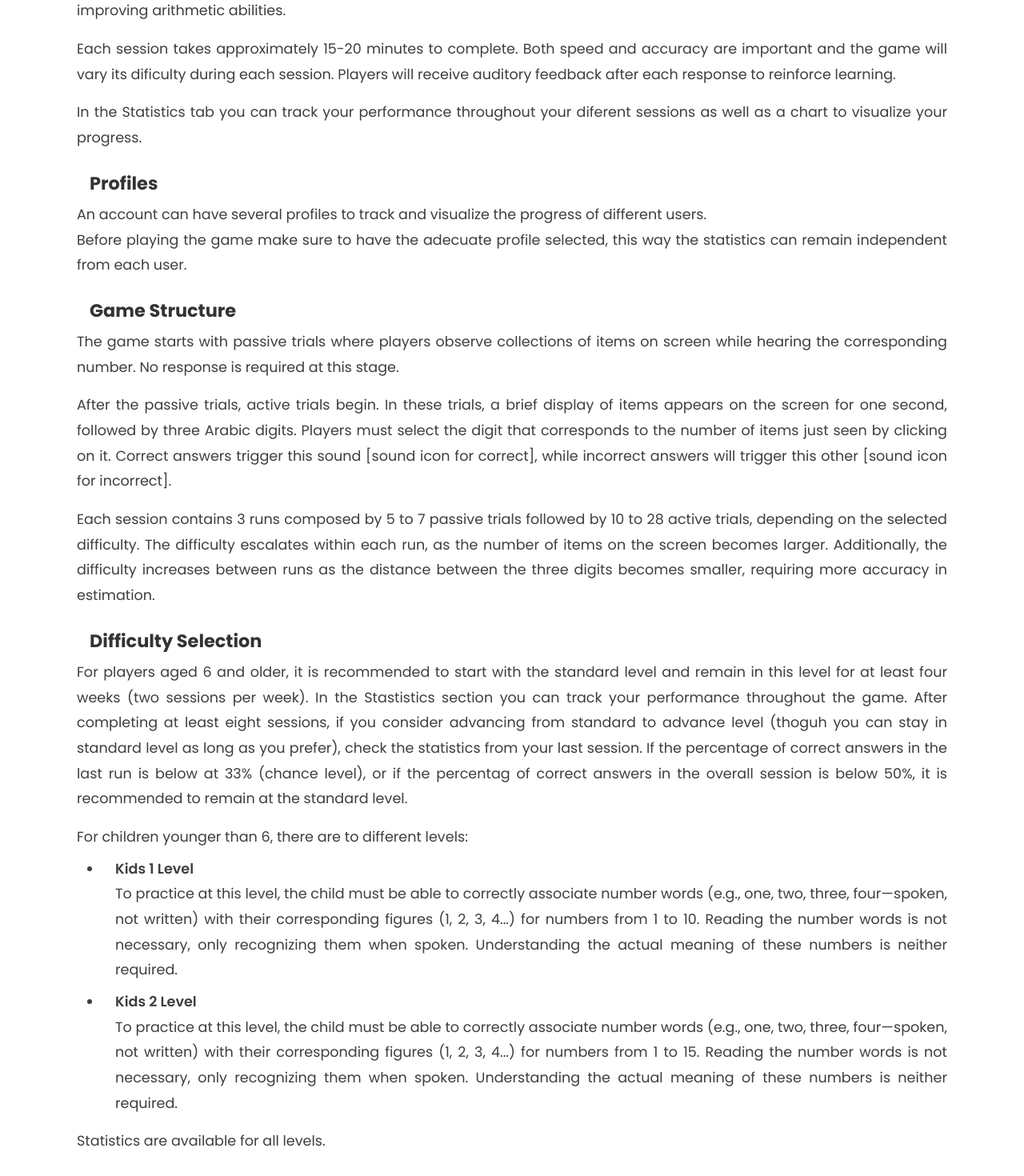
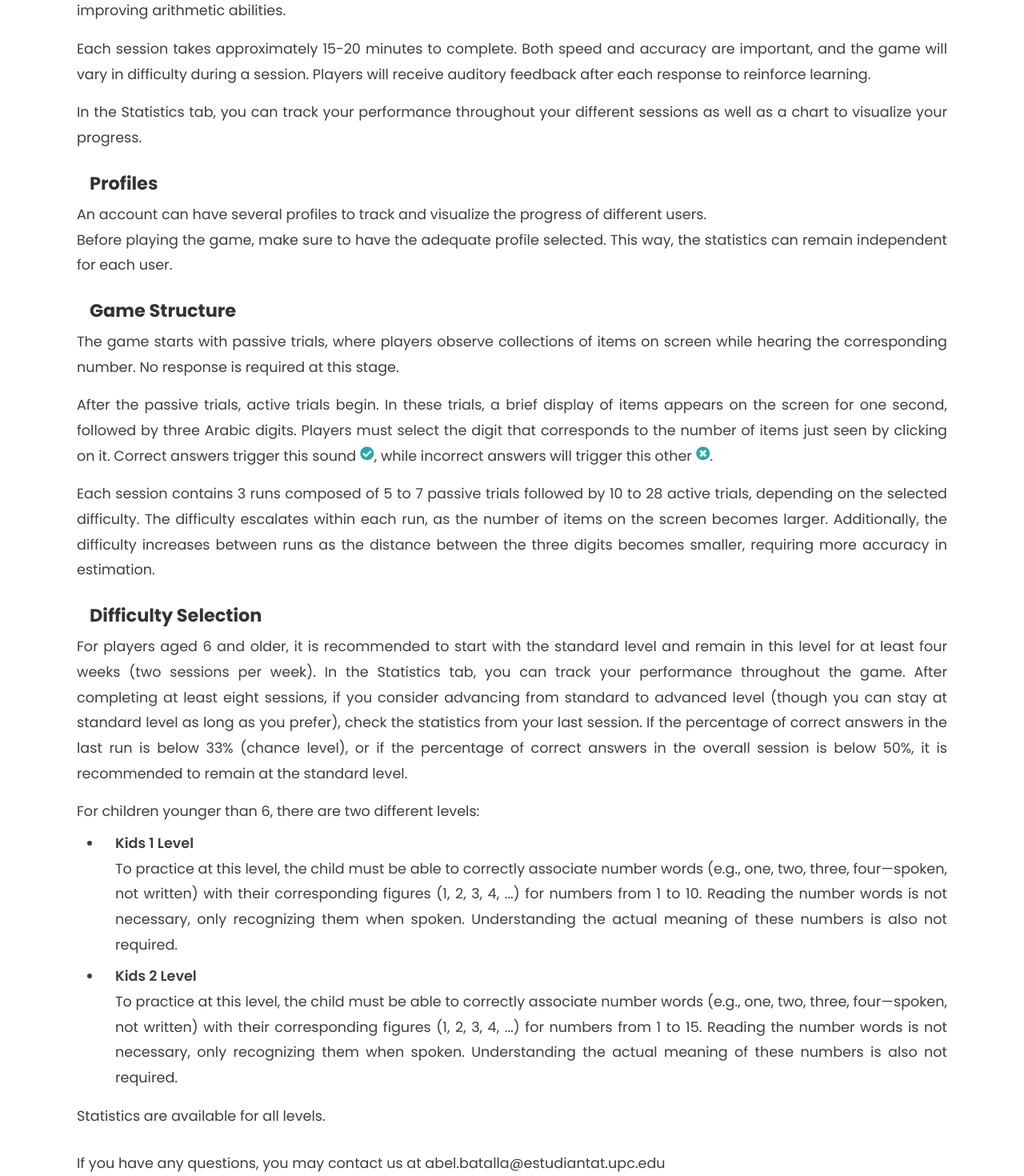
Before and after one commit to AbelBatalla/Digits, a React (Create React App) app: page /info in a window 1280 px wide. Shown: the part 1060-2530 px from the top of the page at 80% size. Built offline with nearby package versions, Linux system fonts and the light colour scheme; no server answers.

Commit message:
info page spell check and audio

```diff
--- a/src/Components/Pages/Other.jsx
+++ b/src/Components/Pages/Other.jsx
@@ -1,8 +1,22 @@
-import React, {useEffect} from "react";
+import React, { useEffect, useRef } from "react";
 import styles from "./Other.module.css";
-import { Link } from "react-router-dom";
+import { FaCheckCircle, FaTimesCircle } from 'react-icons/fa'; // Importing icons from react-icons
 
 const Other = () => {
+    const correctSound = useRef(new Audio('/sounds/correct.mp3'));
+    const incorrectSound = useRef(new Audio('/sounds/incorrect.mp3'));
+
+    const playCorrectSound = () => {
+        if (correctSound.current) {
+            correctSound.current.play().then(r => {});
+        }
+    };
+
+    const playIncorrectSound = () => {
+        if (incorrectSound.current) {
+            incorrectSound.current.play().then(r => {});
+        }
+    };
 
     useEffect(() => {
         const hash = window.location.hash;
@@ -22,13 +36,10 @@ const Other = () => {
                     <p className={styles.homepageParagraph}>
                         The Digits game trains users to map estimated quantities onto symbolic numbers, improving
                         arithmetic skills. This practice enhances the accuracy in estimating quantities (without
-                        counting
-                        individual items) and strengthens the connection between intuitive estimation of quantities and
+                        counting individual items) and strengthens the connection between intuitive estimation of quantities and
                         their corresponding symbolic numbers, leading to significant improvements in arithmetic in a
-                        short
-                        time. The Digits game is effective because it bridges the gap between non-symbolic number sense
-                        and
-                        symbolic arithmetic, which is critical for developing higher-level math skills.
+                        short time. The Digits game is effective because it bridges the gap between non-symbolic number sense
+                        and symbolic arithmetic, which is critical for developing higher-level math skills.
                     </p>
                     <p className={styles.homepageParagraph}>
                     For more scientific insights into how and why the Digits game improves math performance, you can
@@ -46,7 +57,7 @@ const Other = () => {
                     directly training the mapping between estimated quantities and Arabic digits could improve math
                     proficiency. The limitations of the study version included a fixed number of sessions (only 8 were
                     created) and the use of static images for the collections of items. There were no different levels,
-                    as it was specifically designed for 7-8 year olds. In fact, considering the narrow scope of the
+                    as it was specifically designed for 7 to 8 year-olds. In fact, considering the narrow scope of the
                     study’s requirements, the game wasn’t even programmed with a complex computer language, but rather
                     through a graphical interface to simplify its creation.
                     </p>
@@ -61,66 +72,68 @@ const Other = () => {
                 <div className={styles.homepageText}>
                     <p className={styles.homepageParagraph}>
                         To see results, it is recommended to play at least two sessions per week for four weeks.
-                        However,
-                        continued practice will further reinforce the link between estimating quantities and identifying
+                        However, continued practice will further reinforce the link between estimating quantities and identifying
                         the corresponding Arabic digits, ultimately improving arithmetic abilities.
                     </p>
                     <p className={styles.homepageParagraph}>
                         Each session takes approximately 15-20 minutes to complete. Both speed and accuracy are
-                        important and the game will vary its dificulty during each session. Players will receive
+                        important, and the game will vary in difficulty during a session. Players will receive
                         auditory feedback after each response to reinforce learning.
                     </p>
                     <p className={styles.homepageParagraph}>
-                        In the Statistics tab you can track your performance throughout your diferent sessions as
+                        In the Statistics tab, you can track your performance throughout your different sessions as
                         well as a chart to visualize your progress.
                     </p>
                     <h1 className={styles.homepageSubSubTitle}>Profiles</h1>
                     <p className={styles.homepageParagraph}>
                         An account can have several profiles to track and visualize the progress of different users.
                         <br></br>
-                        Before playing the game make sure to have the adecuate profile selected, this way the statistics
-                        can remain independent from each user.
+                        Before playing the game, make sure to have the adequate profile selected. This way, the statistics
+                        can remain independent for each user.
                     </p>
 
                     <h1 className={styles.homepageSubSubTitle}>Game Structure</h1>
                     <p className={styles.homepageParagraph}>
-                        The game starts with passive trials where players observe collections of items on screen while
+                        The game starts with passive trials, where players observe collections of items on screen while
                         hearing the corresponding number. No response is required at this stage.
                     </p>
                     <p className={styles.homepageParagraph}>
                         After the passive trials, active trials begin. In these trials, a brief display of items appears
-                        on
-                        the screen for one second, followed by three Arabic digits. Players must select the digit that
+                        on the screen for one second, followed by three Arabic digits. Players must select the digit that
                         corresponds to the number of items just seen by clicking on it. Correct answers trigger this
                         sound
-                        [sound icon for correct], while incorrect answers will trigger this other [sound icon for
-                        incorrect].
+                        <FaCheckCircle
+                        className={styles.icon}
+                        onClick={playCorrectSound}
+                        title="Correct sound"
+                        style={{ cursor: 'pointer', marginLeft: '5px' }}
+                        />
+                        , while incorrect answers will trigger this other
+                        <FaTimesCircle
+                        className={styles.icon}
+                        onClick={playIncorrectSound}
+                        title="Incorrect sound"
+                        style={{ cursor: 'pointer', marginLeft: '5px' }}
+                        />.
                     </p>
                     <p className={styles.homepageParagraph}>
-                        Each session contains 3 runs composed by 5 to 7 passive trials followed by 10 to 28 active
+                        Each session contains 3 runs composed of 5 to 7 passive trials followed by 10 to 28 active
                         trials, depending on the selected difficulty. The difficulty escalates within each run, as the
-                        number of
-                        items on the screen becomes larger. Additionally, the difficulty increases between runs as the
+                        number of items on the screen becomes larger. Additionally, the difficulty increases between runs as the
                         distance between the three digits becomes smaller, requiring more accuracy in estimation.
                     </p>
                     <h1 className={styles.homepageSubSubTitle}>Difficulty Selection</h1>
                     <p className={styles.homepageParagraph}>
                         For players aged 6 and older, it is recommended to start with the standard level and remain in
-                        this
-                        level for at least four weeks (two sessions per week). In the Stastistics section you can track
-                        your
-                        performance throughout the game. After completing at least eight sessions, if you consider
-                        advancing
-                        from standard to advance level (thoguh you can stay in standard level as long as you prefer),
-                        check
-                        the statistics from your last session. If the percentage of correct answers in the last run is
-                        below
-                        at 33% (chance level), or if the percentag of correct answers in the overall session is below
-                        50%,
-                        it is recommended to remain at the standard level.
+                        this level for at least four weeks (two sessions per week). In the Statistics tab, you can track
+                        your performance throughout the game. After completing at least eight sessions, if you consider
+                        advancing from standard to advanced level (though you can stay at standard level as long as you prefer),
+                        check the statistics from your last session. If the percentage of correct answers in the last run is
+                        below 33% (chance level), or if the percentage of correct answers in the overall session is below
+                        50%, it is recommended to remain at the standard level.
                     </p>
                     <p className={styles.homepageListIntro}>
-                        For children younger than 6, there are to different levels:
+                        For children younger than 6, there are two different levels:
                     </p>
                     <ul className={styles.homepageList}>
                         <li className={styles.homepageListItem}>
@@ -128,19 +141,18 @@ const Other = () => {
                             <br></br>
                             To practice at this level, the child must be able to correctly associate
                             number words (e.g., one, two, three, four—spoken, not written) with their corresponding
-                            figures (1, 2, 3, 4...) for numbers from 1 to 10. Reading the number words is not necessary,
+                            figures (1, 2, 3, 4, ...) for numbers from 1 to 10. Reading the number words is not necessary,
                             only recognizing them when spoken. Understanding the actual meaning of these numbers is
-                            neither required.
+                            also not required.
                         </li>
                         <li className={styles.homepageListItem}>
                             <strong className={styles.homepageListItemTitle}>Kids 2 Level</strong>
                             <br></br>
-                            To practice at this
-                            level, the child must be able to correctly associate
+                            To practice at this level, the child must be able to correctly associate
                             number words (e.g., one, two, three, four—spoken, not written) with their corresponding
-                            figures (1, 2, 3, 4...) for numbers from 1 to 15. Reading the number words is not necessary,
+                            figures (1, 2, 3, 4, ...) for numbers from 1 to 15. Reading the number words is not necessary,
                             only recognizing them when spoken. Understanding the actual meaning of these numbers is
-                            neither required.
+                            also not required.
                         </li>
                     </ul>
                     <p className={styles.homepageParagraph}>
@@ -149,7 +161,7 @@ const Other = () => {
                 </div>
                 <div className={styles.homepageText}>
                     <p className={styles.homepageParagraph}>
-                        If you any question you can contact to @gmail.com
+                        If you have any questions, you may contact us at abel.batalla@estudiantat.upc.edu
                     </p>
                 </div>
             </div>
--- a/src/Components/Pages/Other.module.css
+++ b/src/Components/Pages/Other.module.css
@@ -29,12 +29,12 @@
 }
 
 .homepageText {
-    font-size: 1.1rem; /* Slightly larger text for readability */
-    color: #3e3e3e;       /* Gray text for a softer look */
-    text-align: justify; /* Justify the text */
+    font-size: 1.1rem;
+    color: #3e3e3e;
+    text-align: justify;
     margin: 0 0 0.75rem;
     opacity: 0;
-    transform: translateY(20px); /* Start slightly below */
+    transform: translateY(20px);
     animation: slideUp 1s ease forwards;
     animation-delay: 0.2s;
 }
@@ -66,7 +66,16 @@
 }
 
 .homepageText:last-of-type {
-    animation-delay: 0.4s; /* Slight delay for staggered effect */
+    animation-delay: 0.4s;
+}
+
+.icon {
+    font-size: 1.1rem;
+    color: #2fa6a6;
+}
+
+.icon:hover {
+    color: #1f7a7a;
 }
 
 /* Fade-in animation */
```
